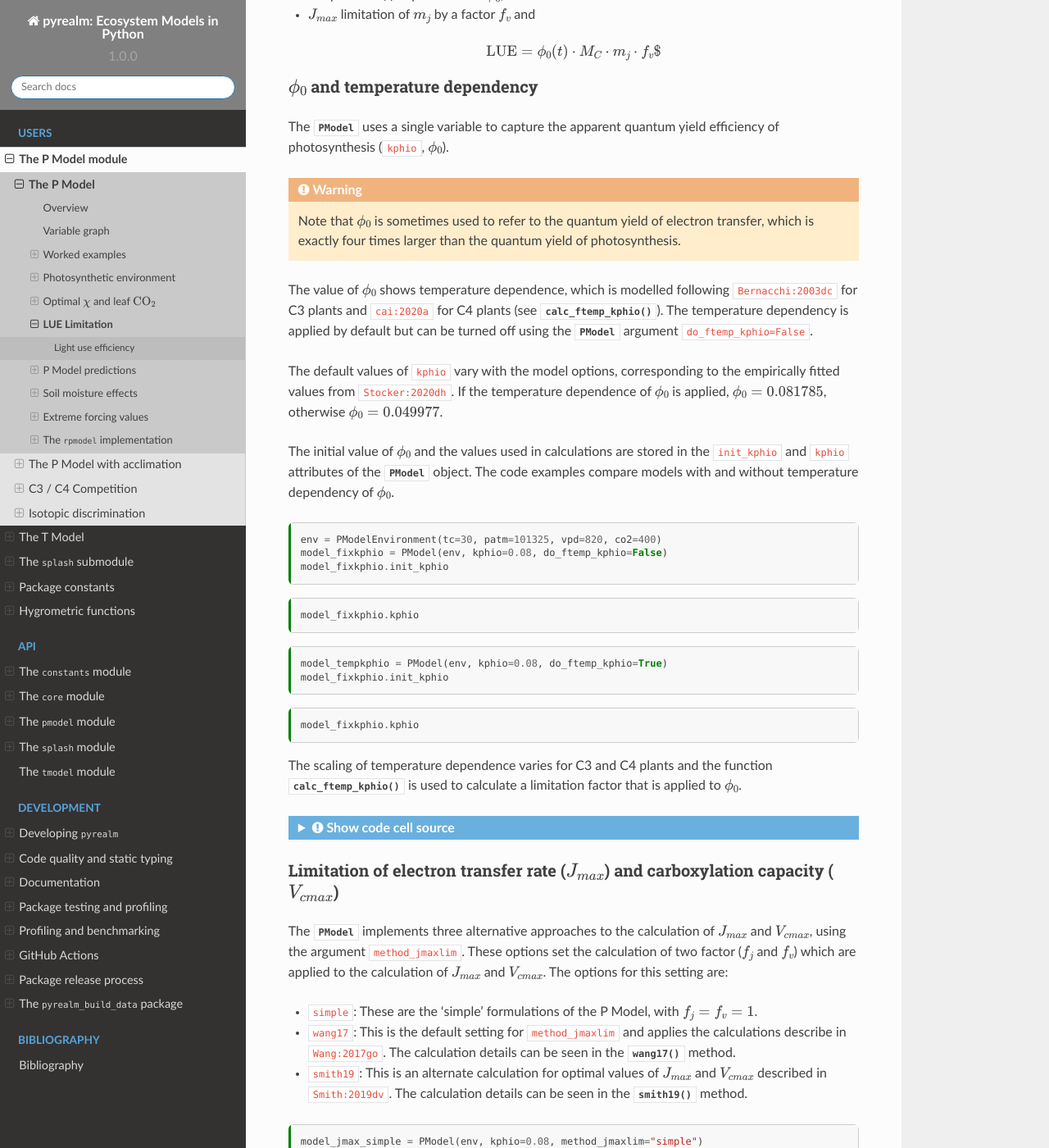
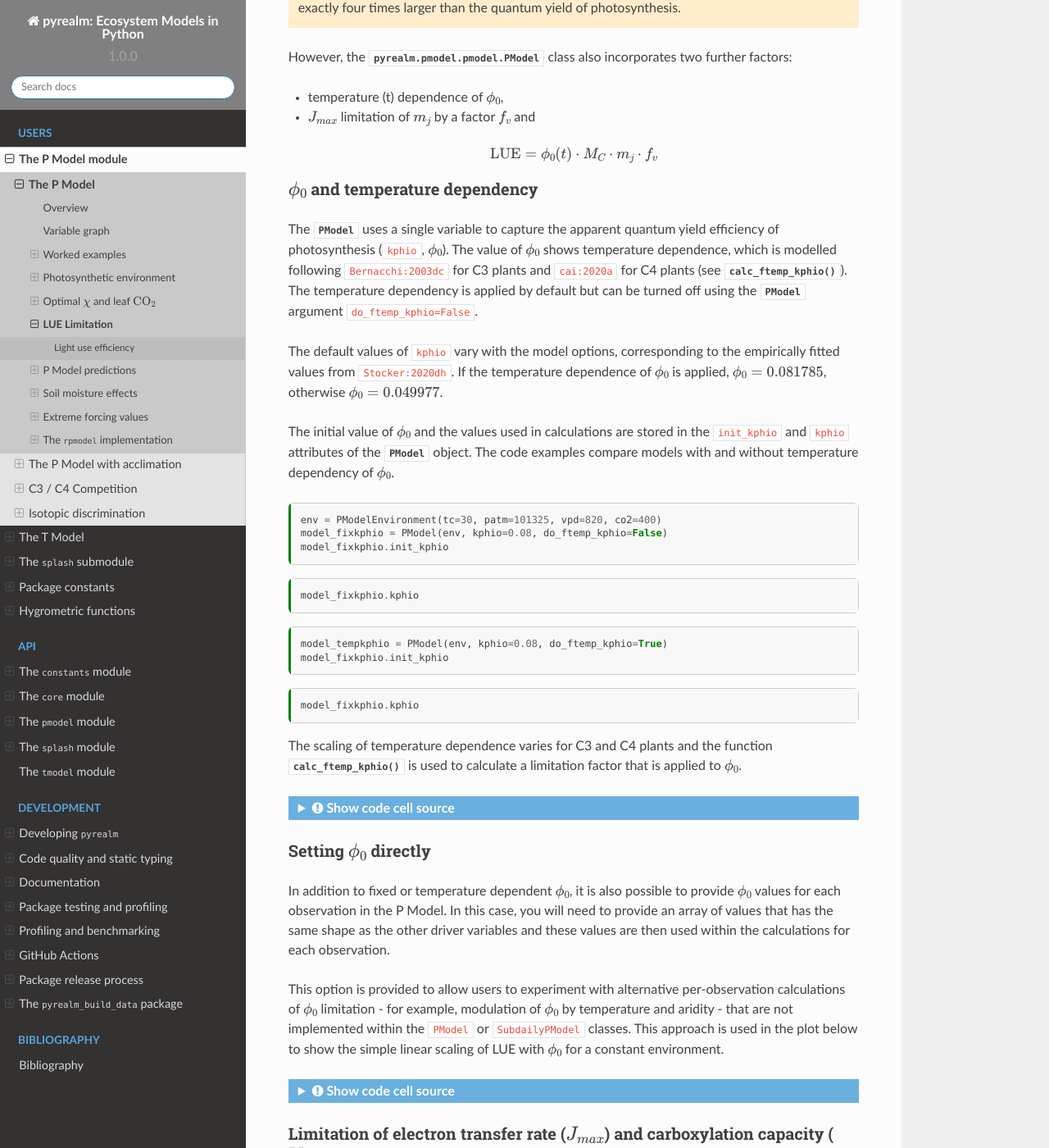
Before and after one commit to ImperialCollegeLondon/pyrealm, a Sphinx documentation site: the page built from docs/source/users/pmodel/pmodel_details/lue_limitation.md, in a window 1280 px wide and 1400 px high, scrolled down 684 px. Shown: the whole window at 82% size. Built offline with Sphinx 7.4.7 and the Read the Docs theme 2.0.0, drawn with Linux system fonts in a browser that asks for light colours; cross-references to code outside the pages are shown as plain code; the version number is read from the project's files by our own code; some of the changed text lies outside the part shown.

Commit message:
Short user facing documentation on per-observation kphio

````diff
--- a/docs/source/users/pmodel/pmodel_details/lue_limitation.md
+++ b/docs/source/users/pmodel/pmodel_details/lue_limitation.md
@@ -63,21 +63,6 @@ where $\phi_0$ is the quantum yield efficiency of photosynthesis, $M_C$ is the
 molar mass of carbon and $m_j$ is the $\ce{CO2}$ limitation term of light use
 efficiency from the calculation of optimal $\chi$.
 
-However, the {class}`pyrealm.pmodel.pmodel.PModel` class also incorporates two further
-factors:
-
-* temperature (t) dependence of $\phi_0$,
-* $J_{max}$ limitation of $m_j$ by a factor $f_v$ and
-
-$$
-  \text{LUE} = \phi_0(t) \cdot M_C \cdot m_j \cdot f_v$
-$$
-
-### $\phi_0$ and temperature dependency
-
-The {class}`~pyrealm.pmodel.pmodel.PModel` uses a single variable to capture the
-apparent quantum yield efficiency of photosynthesis (`kphio`, $\phi_0$).
-
 ```{warning}
 
 Note that $\phi_0$ is sometimes used to refer to the quantum yield of electron
@@ -86,7 +71,21 @@ photosynthesis.
 
 ```
 
-The value of $\phi_0$ shows temperature dependence, which is modelled following
+However, the {class}`pyrealm.pmodel.pmodel.PModel` class also incorporates two further
+factors:
+
+* temperature (t) dependence of $\phi_0$,
+* $J_{max}$ limitation of $m_j$ by a factor $f_v$ and
+
+$$
+  \text{LUE} = \phi_0(t) \cdot M_C \cdot m_j \cdot f_v
+$$
+
+### $\phi_0$ and temperature dependency
+
+The {class}`~pyrealm.pmodel.pmodel.PModel` uses a single variable to capture the
+apparent quantum yield efficiency of photosynthesis (`kphio`, $\phi_0$). The value of
+$\phi_0$ shows temperature dependence, which is modelled following
 {cite:t}`Bernacchi:2003dc` for C3 plants and {cite:t}`cai:2020a` for C4 plants (see
 {func}`~pyrealm.pmodel.functions.calc_ftemp_kphio`). The temperature dependency is
 applied by default but can be turned off using the
@@ -142,6 +141,42 @@ pyplot.legend()
 pyplot.show()
 ```
 
+### Setting $\phi_0$ directly
+
+In addition to fixed or temperature dependent $\phi_0$, it is also possible to provide
+$\phi_0$ values for each observation in the P Model. In this case, you will need to
+provide an array of values that has the same shape as the other driver variables and
+these values are then used within the calculations for each observation.
+
+This option is provided to allow users to experiment with alternative per-observation
+calculations of $\phi_0$ limitation - for example, modulation of $\phi_0$ by temperature
+and aridity - that are not implemented within the `PModel` or `SubdailyPModel` classes.
+This approach is used in the plot below to show the simple linear scaling of LUE with
+$\phi_0$ for a constant environment.
+
+```{code-cell}
+:tags: [hide-input]
+
+# A constant environment to show a range of kphio values
+kphio_values = np.arange(0, 0.126, step=0.001)
+n_vals = len(kphio_values)
+
+env = PModelEnvironment(
+    tc=np.repeat(20, n_vals),
+    patm=np.repeat(101325, n_vals),
+    vpd=np.repeat(820, n_vals),
+    co2=np.repeat(400, n_vals),
+)
+model_var_kphio = PModel(env, kphio=kphio_values, do_ftemp_kphio=False)
+
+# Create a line plot of ftemp kphio
+pyplot.plot(kphio_values, model_var_kphio.lue)
+pyplot.title("Variation in LUE with changing $\phi_0$")
+pyplot.xlabel("$\phi_0$")
+pyplot.ylabel("LUE")
+pyplot.show()
+```
+
 ### Limitation of electron transfer rate ($J_{max}$) and carboxylation capacity ($V_{cmax}$)
 
 The {class}`~pyrealm.pmodel.pmodel.PModel` implements three alternative approaches to
````
